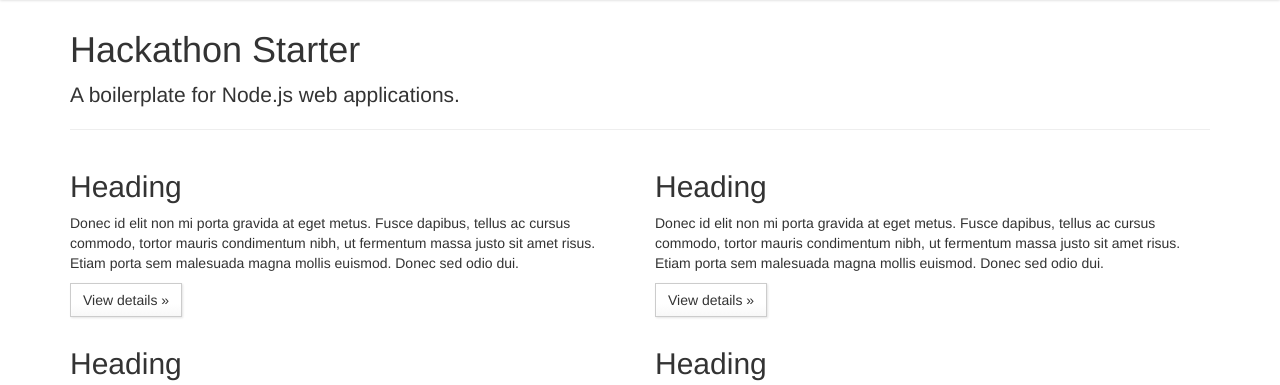
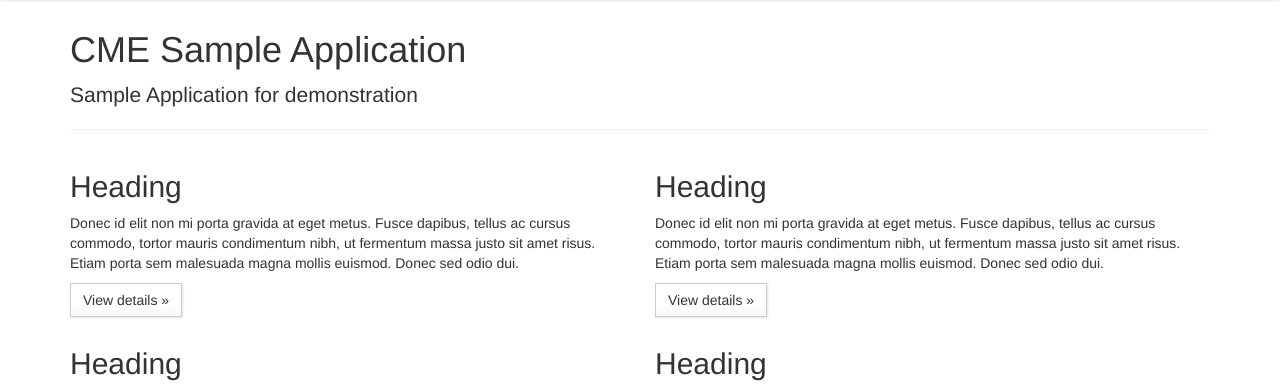
Before and after one commit to hungluong5791/cme-app, a Node project: template views/home.pug in a window 1280 px wide. Shown: the part 50-435 px from the top of the page. Run offline with Node 20 templates, Linux system fonts and the light colour scheme; the template is opened without the code that fills it, so the values that code supplies are empty; style sheets or scripts are compiled from the project's sources; some libraries are stand-ins or nearby versions.

Commit message:
Minor Update

```diff
--- a/views/home.pug
+++ b/views/home.pug
@@ -1,8 +1,8 @@
 extends layout
 
 block content
-  h1 Hackathon Starter
-  p.lead A boilerplate for Node.js web applications.
+  h1 CME Sample Application
+  p.lead Sample Application for demonstration
   hr
   .row
     .col-sm-6
--- a/views/layout.pug
+++ b/views/layout.pug
@@ -6,7 +6,7 @@
     meta(name='viewport', content='width=device-width, initial-scale=1.0')
     meta(name='theme-color' content='#4DA5F4')
     meta(name='csrf-token', content=_csrf)
-    title #{title} - Hackathon Starter
+    title #{title} - CME Sample
     link(rel='shortcut icon', href='/favicon.png')
     link(rel='stylesheet', href='/css/main.css')
 
```
Also changed, not shown: 1 other file.
